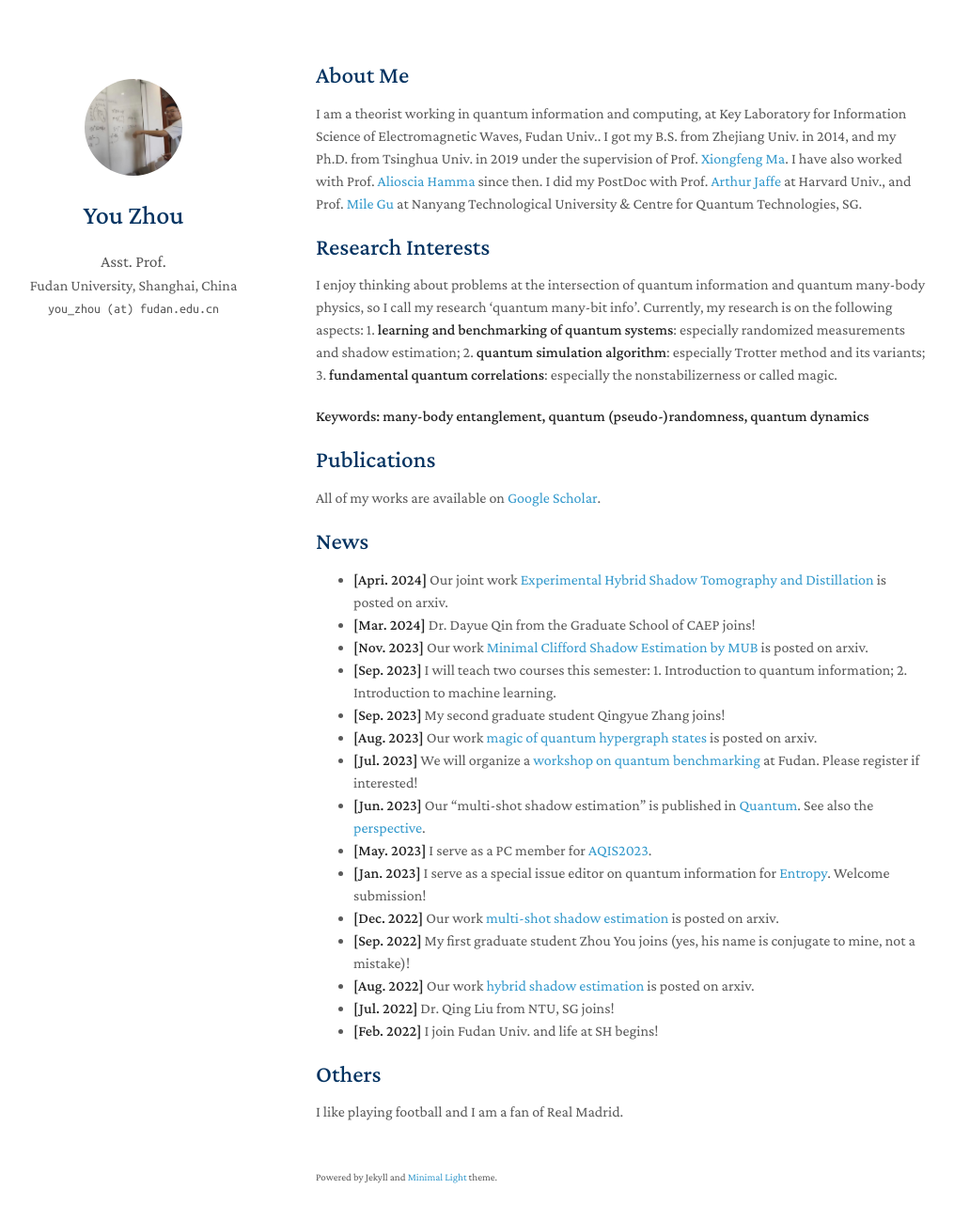
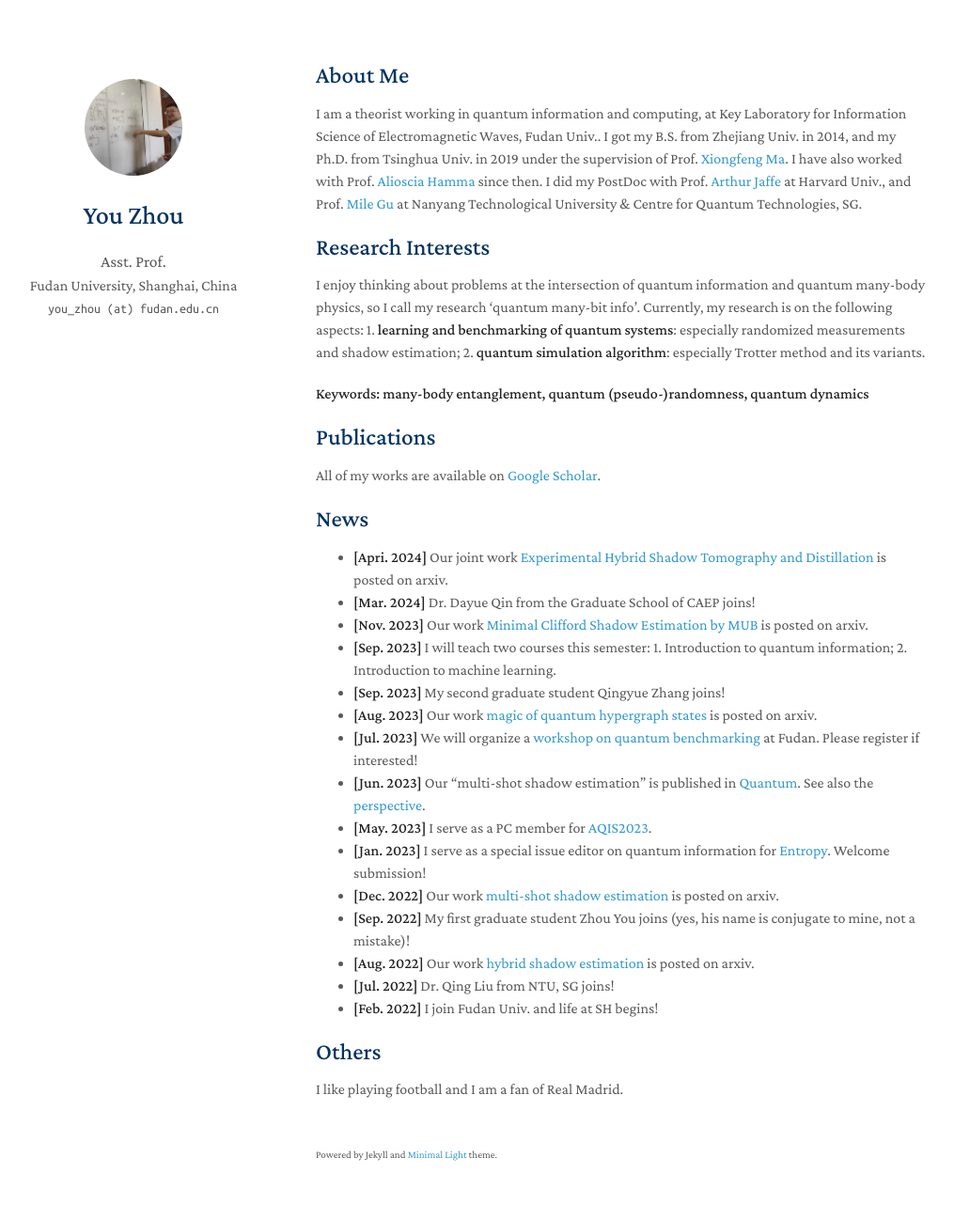
Before and after one commit to youzhoutravel/homepage1, a Jekyll site: the page built from index.md, in a window 1280 px wide and 1333 px high. Shown: the top 1298 px of the window at 94% size, without its empty margins (134-1149 px from the left). Built offline with Jekyll 4.4.1, drawn with Linux system fonts in a browser that asks for light colours; nearby versions of some CDN libraries; a style sheet for code colours, icons or effects is not loaded; our own code applies the rules of GitHub Pages for plain Markdown files.

Commit message:
Update index.md

```diff
--- a/index.md
+++ b/index.md
@@ -8,7 +8,7 @@ I am a theorist working in quantum information and computing, at Key Laboratory
 
 ## Research Interests
 I enjoy thinking about problems at the intersection of quantum information and quantum many-body physics, so I call my research 'quantum many-bit info'.
-Currently, my research is on the following aspects: 1. **learning and benchmarking of quantum systems**: especially randomized measurements and shadow estimation; 2. **quantum simulation algorithm**: especially Trotter method and its variants; 3. **fundamental quantum correlations**: especially the nonstabilizerness or called magic.
+Currently, my research is on the following aspects: 1. **learning and benchmarking of quantum systems**: especially randomized measurements and shadow estimation; 2. **quantum simulation algorithm**: especially Trotter method and its variants.
 
 **Keywords: many-body entanglement, quantum (pseudo-)randomness, quantum dynamics**
 
```
